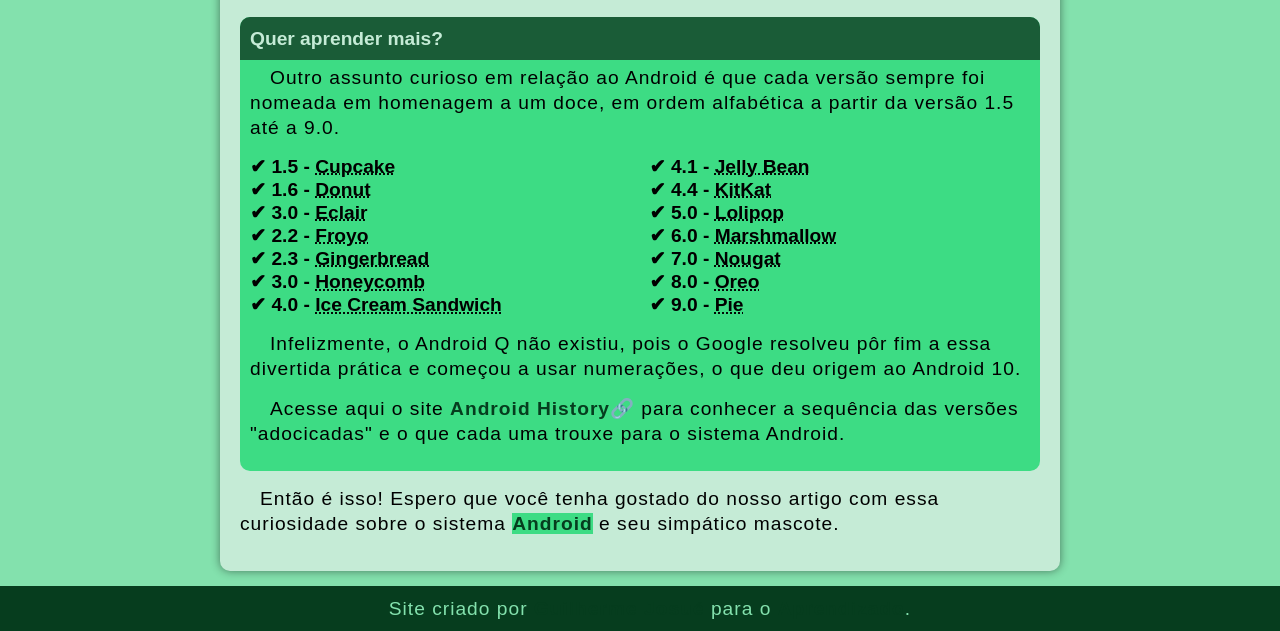
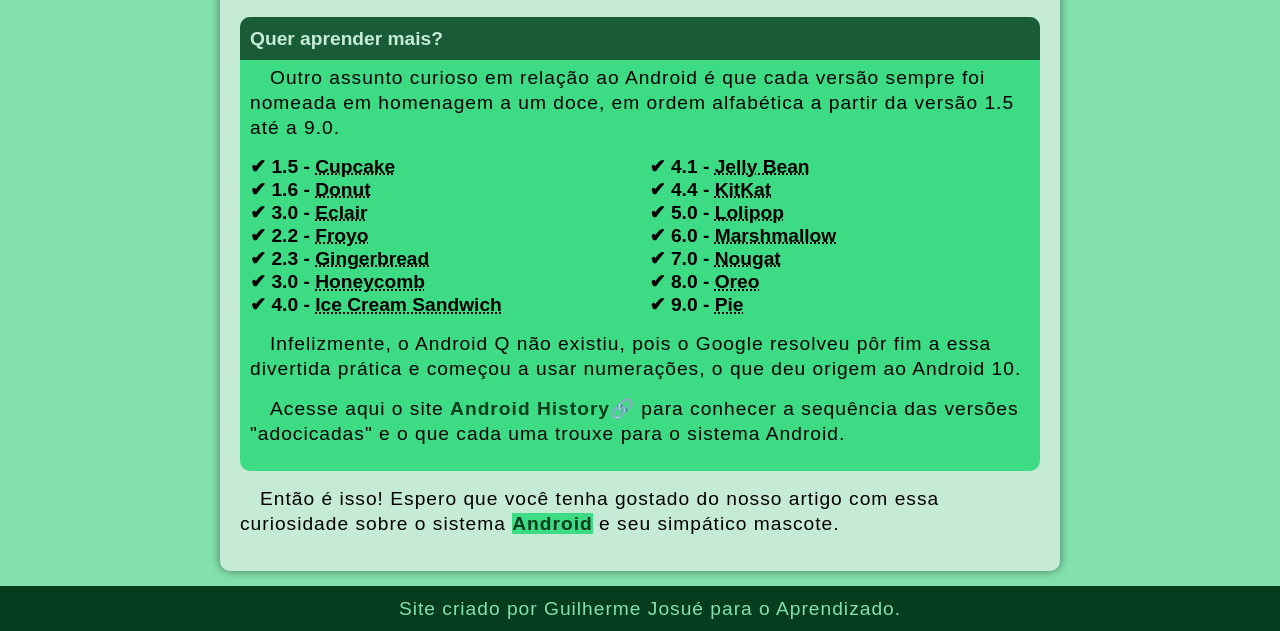
Before and after one commit to 19guilherme/projeto-android, a plain HTML site: page index.html in a window 1280 px wide. Shown: the part 2326-2957 px from the top of the page. Drawn offline with Linux system fonts and the light colour scheme.

Commit message:
Editando texto

```diff
--- a/index.html
+++ b/index.html
@@ -90,7 +90,7 @@
        <p>Então é isso! Espero que você tenha gostado do nosso artigo com essa curiosidade sobre o sistema <a href="#">Android</a> e seu simpático mascote.</p>
     </main>
     <footer>
-        <p>Site criado por <strong>Guilherme Josué</strong> para o <strong>Aprendizado</strong>.</p>
+        <p>Site criado por Guilherme Josué para o Aprendizado.</p>
     </footer>
 
 </body>
```
